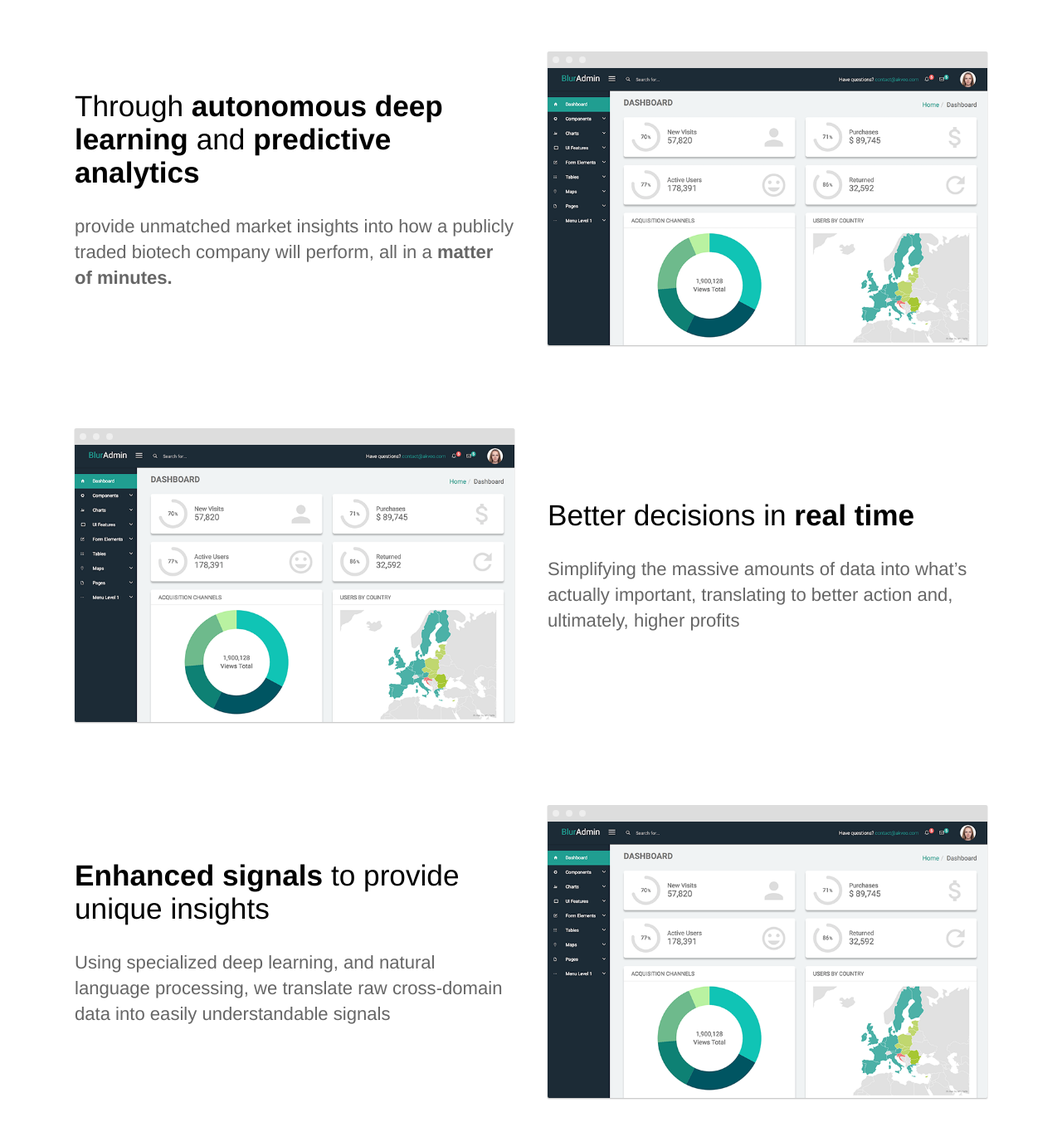
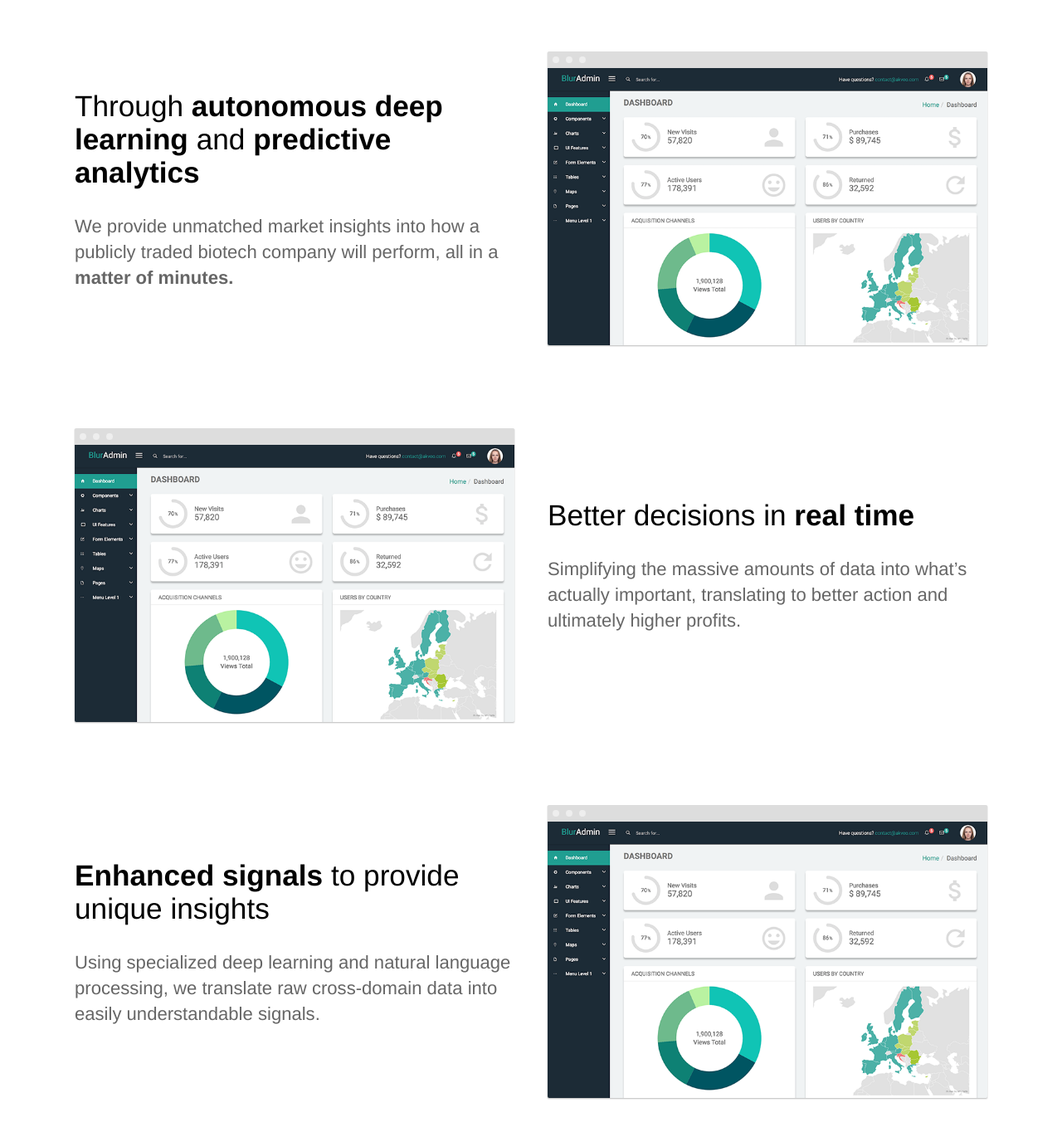
Before and after one commit to 138hr/138.github.io, a Jekyll site: the page built from docs/index.html, in a window 1280 px wide and 1400 px high, scrolled down 975 px. Shown: the top 1364 px of the window at 83% size. Built offline with Jekyll 4.4.1, drawn with Linux system fonts in a browser that asks for light colours; some of the changed text lies outside the part shown.

Commit message:
updated homepage

```diff
--- a/docs/_data/navigation.yml
+++ b/docs/_data/navigation.yml
@@ -1,8 +1,12 @@
+- name: Biofinance Intelligence Report
+  link: /bfi/
+  new_window: true
+  highlight: false
 - name: Pricing
   link: /pricing/
   new_window: false
   highlight: false
-- name: About
+- name: About Us
   link: /about/
   new_window: false
   highlight: false
--- a/docs/index.html
+++ b/docs/index.html
@@ -19,7 +19,7 @@
 			<div class="text editable">
 				<h2>Through <strong>autonomous deep learning</strong> and <strong>predictive analytics</strong>
 				</h2>
-				<p> provide unmatched market insights into how a publicly traded biotech company will perform, all in a <strong>matter of minutes.</strong> </p>
+				<p> We provide unmatched market insights into how a publicly traded biotech company will perform, all in a <strong>matter of minutes.</strong> </p>
 			</div>
 			<div class="image">
 				<img src="{{ site.baseurl }}/images/dashboard.png" alt="Screenshot" class="screenshot editable" />
@@ -31,7 +31,7 @@
 		<div class="container flex">
 			<div class="text editable">
 				<h2>Better decisions in <strong>real time</strong></h2>
-				<p>Simplifying the massive amounts of data into what’s actually important, translating to better action and, ultimately, higher profits
+				<p>Simplifying the massive amounts of data into what’s actually important, translating to better action and ultimately higher profits.
 				</p>
 			</div>
 			<div class="image">
@@ -44,7 +44,7 @@
 		<div class="container flex">
 			<div class="text editable">
 				<h2><strong>Enhanced signals</strong> to provide unique insights</h2>
-				<p>Using specialized deep learning, and natural language processing, we translate raw cross-domain data into easily understandable signals
+				<p>Using specialized deep learning and natural language processing, we translate raw cross-domain data into easily understandable signals.
 				</p>
 			</div>
 			<div class="image">
@@ -66,6 +66,6 @@
 	</section>
 
 	<section class="bottom-cta">
-		<h2 class="editable">The automated analyst for biotech</h2>
+		<h2 class="editable">Old Neale - The automated analyst for biotech</h2>
 	</section>
 </div>
```
